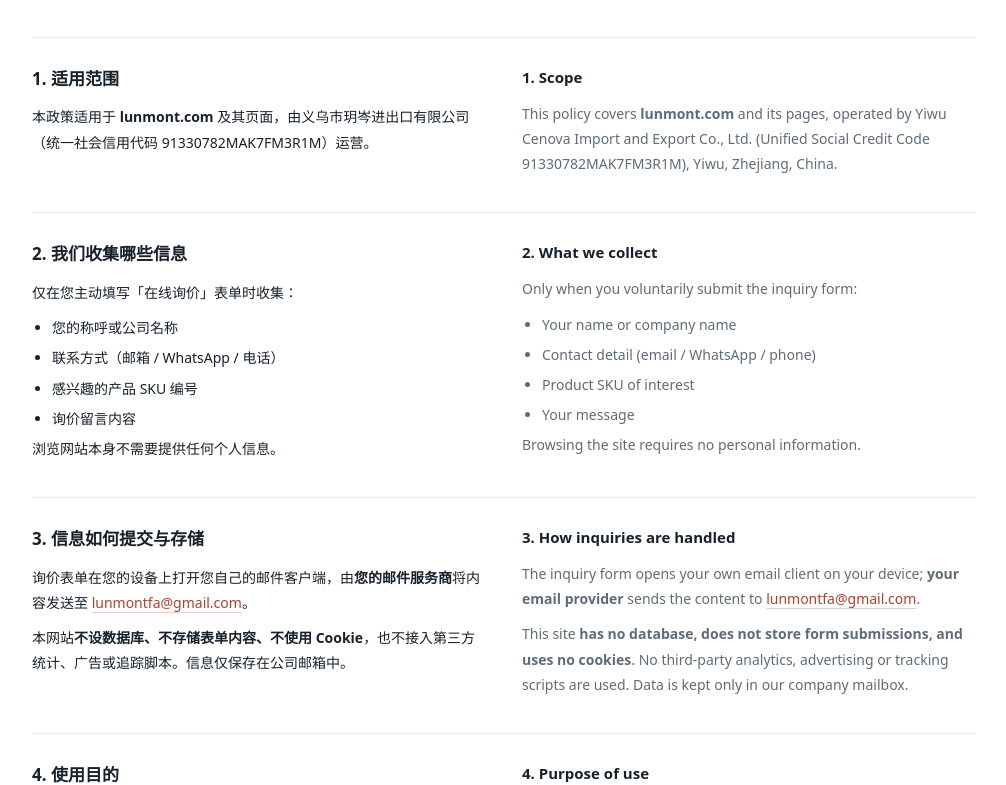
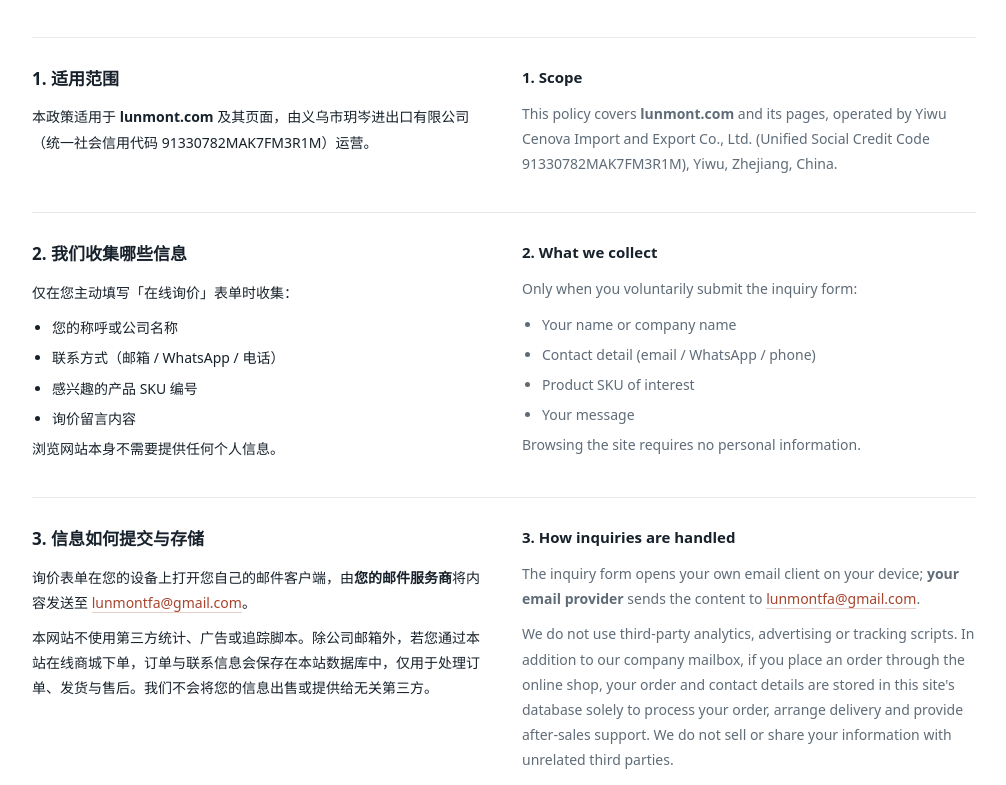
Before and after one commit to shuaishuaig/lunmont-site, a plain HTML site: page privacy.html in a window 1280 px wide. Shown: the part 168-953 px from the top of the page, without its empty margins (136-1142 px from the left). Drawn offline with Linux system fonts and the light colour scheme.

Commit message:
docs(privacy): 修正隐私政策中"不设数据库"的过时表述

```diff
--- a/privacy.html
+++ b/privacy.html
@@ -55,8 +55,8 @@ footer{border-top:1px solid var(--line);padding:28px 0 44px;font-size:12px;color
   </section>
 
   <section>
-    <div class="zh"><h2>3. 信息如何提交与存储</h2><p>询价表单在您的设备上打开您自己的邮件客户端，由<strong>您的邮件服务商</strong>将内容发送至 <a href="mailto:lunmontfa@gmail.com">lunmontfa@gmail.com</a>。</p><p>本网站<strong>不设数据库、不存储表单内容、不使用 Cookie</strong>，也不接入第三方统计、广告或追踪脚本。信息仅保存在公司邮箱中。</p></div>
-    <div class="en"><h2>3. How inquiries are handled</h2><p>The inquiry form opens your own email client on your device; <strong>your email provider</strong> sends the content to <a href="mailto:lunmontfa@gmail.com">lunmontfa@gmail.com</a>.</p><p>This site <strong>has no database, does not store form submissions, and uses no cookies</strong>. No third-party analytics, advertising or tracking scripts are used. Data is kept only in our company mailbox.</p></div>
+    <div class="zh"><h2>3. 信息如何提交与存储</h2><p>询价表单在您的设备上打开您自己的邮件客户端，由<strong>您的邮件服务商</strong>将内容发送至 <a href="mailto:lunmontfa@gmail.com">lunmontfa@gmail.com</a>。</p><p>本网站不使用第三方统计、广告或追踪脚本。除公司邮箱外，若您通过本站在线商城下单，订单与联系信息会保存在本站数据库中，仅用于处理订单、发货与售后。我们不会将您的信息出售或提供给无关第三方。</p></div>
+    <div class="en"><h2>3. How inquiries are handled</h2><p>The inquiry form opens your own email client on your device; <strong>your email provider</strong> sends the content to <a href="mailto:lunmontfa@gmail.com">lunmontfa@gmail.com</a>.</p><p>We do not use third-party analytics, advertising or tracking scripts. In addition to our company mailbox, if you place an order through the online shop, your order and contact details are stored in this site's database solely to process your order, arrange delivery and provide after-sales support. We do not sell or share your information with unrelated third parties.</p></div>
   </section>
 
   <section>
```
